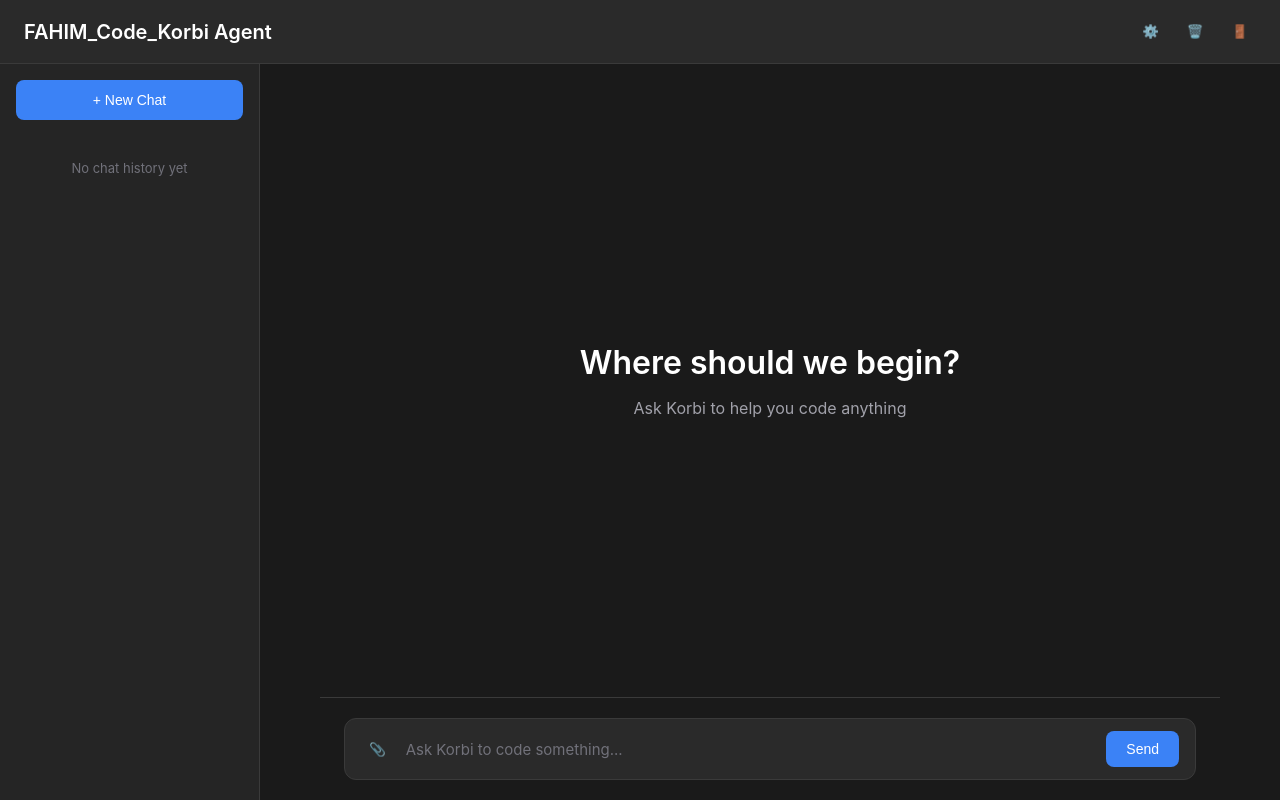
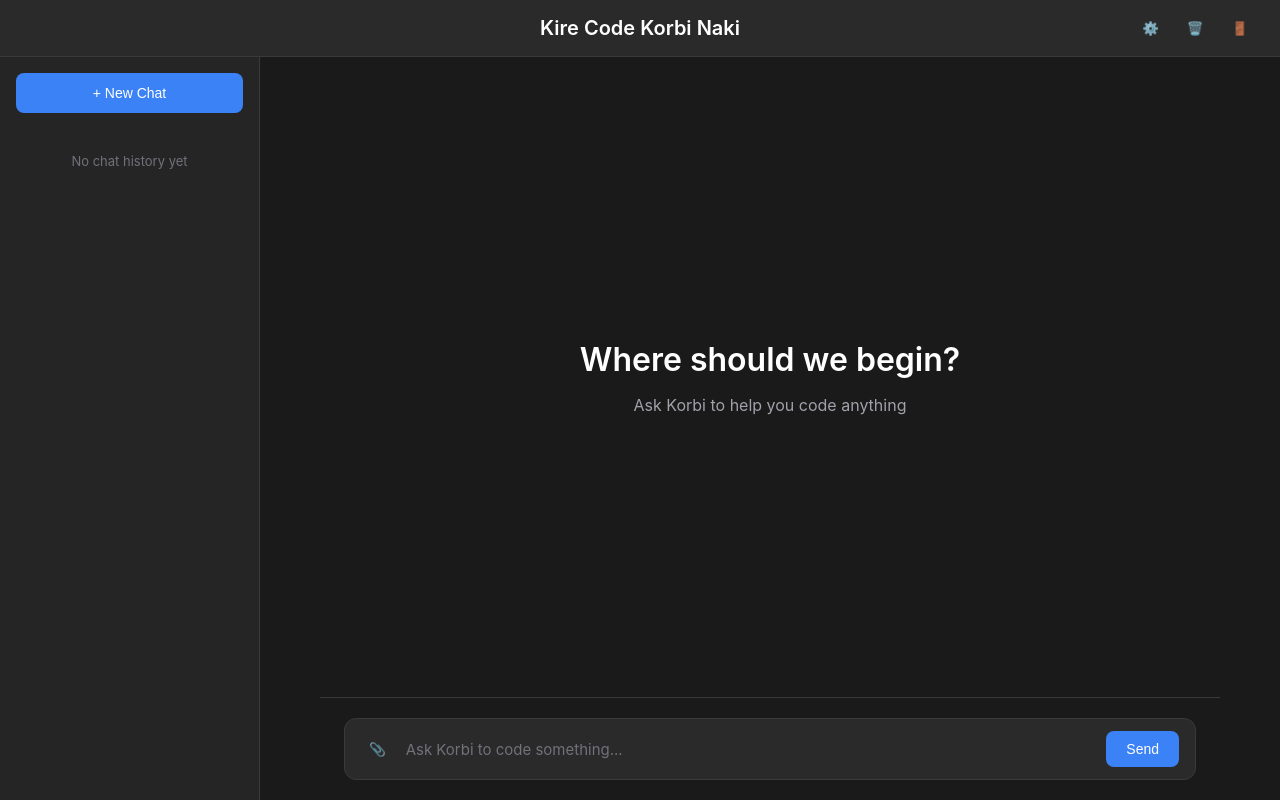
Before and after one commit to itisFAHIM/Personal-Chatbot, a Django app: page / in a window 1280 px wide. Run offline with Django 5.2, Linux system fonts and the light colour scheme; the visitor is signed in with stand-in values (Sample User, id 1); data that the repository does not hold is empty; some libraries are stand-ins or nearby versions.

Commit message:
Changed some minor frontend design

```diff
--- a/accounts/templates/registration/login.html
+++ b/accounts/templates/registration/login.html
@@ -28,7 +28,7 @@
 </head>
 <body>
     <div class="box">
-        <h2>Login to Korbi</h2>
+        <h2>Login to Code Korbi</h2>
 
         {% if form.errors %}
             <div class="error-box">
--- a/agent/templates/agent/index.html
+++ b/agent/templates/agent/index.html
@@ -8,9 +8,9 @@
     <style>
         * { margin: 0; padding: 0; box-sizing: border-box; }
         body { font-family: -apple-system, BlinkMacSystemFont, 'Segoe UI', 'Roboto', 'Helvetica', 'Arial', sans-serif; background: #1a1a1a; color: #e4e4e7; height: 100vh; display: flex; flex-direction: column; overflow: hidden; }
-        .header { background: #2a2a2a; padding: 16px 24px; border-bottom: 1px solid #3a3a3a; display: flex; align-items: center; justify-content: space-between; }
+        .header { background: #2a2a2a; padding: 16px 24px; border-bottom: 1px solid #3a3a3a; display: flex; align-items: center; justify-content: center; position: relative; }
         .header h1 { font-size: 20px; font-weight: 600; color: #fff; }
-        .header-actions { display: flex; gap: 12px; }
+        .header-actions { display: flex; gap: 12px; position: absolute; right: 24px; }
         .btn-icon { background: transparent; border: none; color: #a1a1aa; cursor: pointer; padding: 8px; border-radius: 6px; transition: all 0.2s; }
         .btn-icon:hover { background: #3a3a3a; color: #fff; }
         .main-container { flex: 1; display: flex; overflow: hidden; }
@@ -60,7 +60,7 @@
 </head>
 <body>
     <div class="header">
-        <h1>FAHIM_Code_Korbi Agent</h1>
+        <h1>Kire Code Korbi Naki</h1>
         <div class="header-actions">
     <button class="btn-icon" title="Settings">⚙️</button>
     <button class="btn-icon" title="Clear Chat" onclick="newChat()">🗑️</button>
@@ -125,11 +125,10 @@ function handleFileUpload() {
     if (file) {
         const reader = new FileReader();
 
-        // When file is read, save its text
         reader.onload = function(e) {
             uploadedFileContent = `\n\n--- UPLOADED FILE: ${file.name} ---\n${e.target.result}\n----------------\n`;
 
-            // Show preview
+
             preview.style.display = 'block';
             preview.innerText = `📎 Attached: ${file.name}`;
             preview.scrollIntoView();
@@ -140,7 +139,6 @@ function handleFileUpload() {
 }
         let currentSessionId = null;
 
-        // Load chat sessions on page load
         window.addEventListener('DOMContentLoaded', loadChatSessions);
 
         async function loadChatSessions() {
@@ -177,7 +175,7 @@ function handleFileUpload() {
                 const chatMessages = document.getElementById('chat-messages');
                 chatMessages.innerHTML = '';
 
-                // Mark active session in sidebar
+
                 document.querySelectorAll('.chat-history-item').forEach(item => {
                     item.classList.remove('active');
                     if (item.dataset.sessionId === sessionId) {
@@ -185,7 +183,7 @@ function handleFileUpload() {
                     }
                 });
 
-                // Display messages
+
                 data.messages.forEach(msg => {
                     addMessageToUI(msg.role, msg.content);
                 });
@@ -206,7 +204,7 @@ function handleFileUpload() {
                 </div>
             `;
 
-            // Remove active class from all history items
+
             document.querySelectorAll('.chat-history-item').forEach(item => {
                 item.classList.remove('active');
             });
@@ -215,7 +213,7 @@ function handleFileUpload() {
         function addMessageToUI(role, content) {
             const chatMessages = document.getElementById('chat-messages');
 
-            // Remove empty state if it exists
+
             const emptyState = chatMessages.querySelector('.empty-state');
             if (emptyState) {
                 emptyState.remove();
@@ -238,7 +236,7 @@ function handleFileUpload() {
             chatMessages.appendChild(messageEl);
 
             if (!isUser) {
-                // Highlight code blocks
+
                 messageEl.querySelectorAll('pre code').forEach((block) => {
                     hljs.highlightElement(block);
                 });
@@ -248,28 +246,28 @@ function handleFileUpload() {
 async function sendMessage() {
     const input = document.getElementById('user-input');
     const chatMessages = document.getElementById('chat-messages');
-    let finalMessage = input.value.trim(); // Keep original for display
+    let finalMessage = input.value.trim();
 
-    // If there is a file, append it hiddenly to the message sent to backend
+
     let backendMessage = finalMessage;
     if (uploadedFileContent) {
         backendMessage += uploadedFileContent;
-        // Clear the upload after sending
+
         uploadedFileContent = "";
         document.getElementById('file-preview').style.display = 'none';
-        document.getElementById('file-upload').value = ""; // Reset input
+        document.getElementById('file-upload').value = "";
     }
 
-    if (!finalMessage && !uploadedFileContent) return; // Don't send empty
+    if (!finalMessage && !uploadedFileContent) return;
 
-    // Add user message to UI
+
     addMessageToUI('user', finalMessage);
 
     input.value = '';
     input.disabled = true;
     chatMessages.scrollTop = chatMessages.scrollHeight;
 
-    // Add typing indicator
+
     const typingEl = document.createElement('div');
     typingEl.className = 'message bot-message';
     typingEl.id = 'typing-indicator';
@@ -302,19 +300,19 @@ async function sendMessage() {
 
         const data = await response.json();
 
-        // Remove typing indicator
+
         document.getElementById('typing-indicator').remove();
 
-        // Update current session ID
+
         currentSessionId = data.session_id;
 
-        // Add bot response
+
         addMessageToUI('assistant', data.response);
 
-        // Reload chat sessions to update sidebar
+
         await loadChatSessions();
 
-        // Mark current session as active
+
         document.querySelectorAll('.chat-history-item').forEach(item => {
             if (item.dataset.sessionId === currentSessionId) {
                 item.classList.add('active');
```
